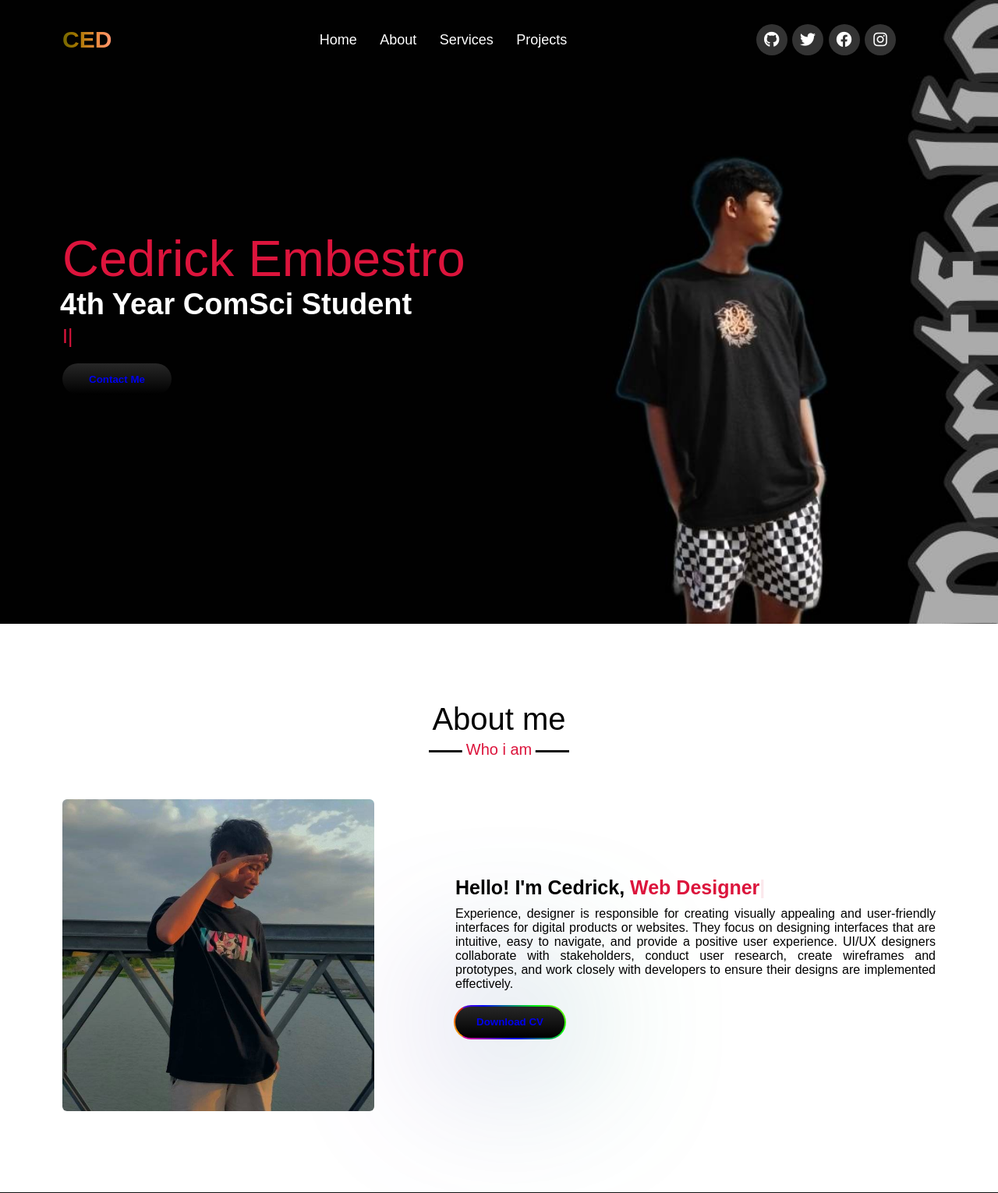
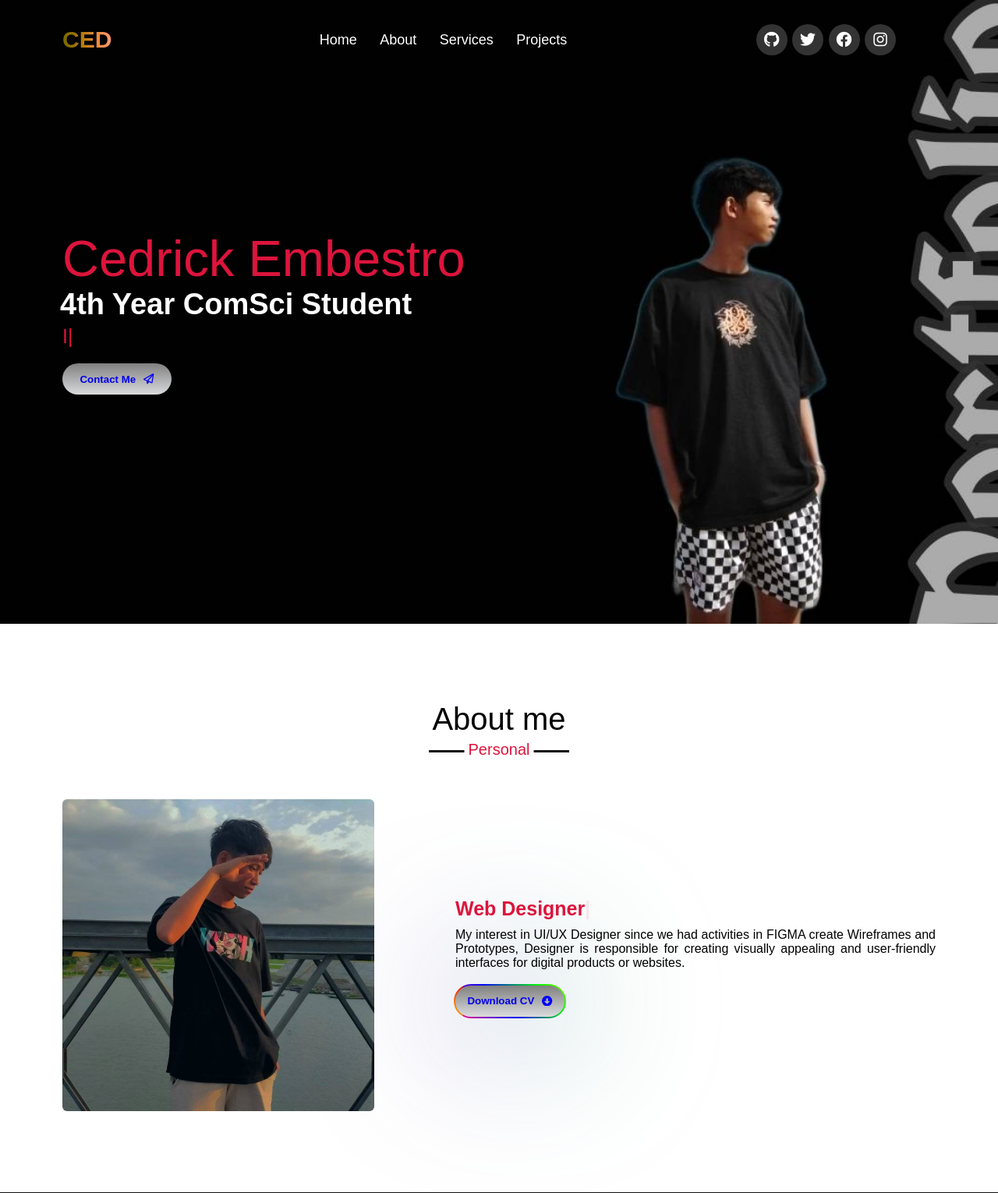
Before and after one commit to Cedrick13/Ced-Portfolio, a PHP site: page / in a window 1280 px wide. Shown: the top 1530 px of the page at 78% size. Run offline with PHP 8.4, Linux system fonts and the light colour scheme.

Commit message:
Add Icon Button And Change About Me

```diff
--- a/index.html
+++ b/index.html
@@ -47,7 +47,7 @@
                 <div class="text-2">4th Year ComSci Student</div>
                 <div class="text-3"> <span class="typing"></span></div>
                 <button class="button">
-                <a href="mailto:cedrick13wew@gmail.com">Contact Me</a>
+                <a href="mailto:cedrick13wew@gmail.com">Contact Me</a> <svg xmlns="http://www.w3.org/2000/svg" height="1em" viewBox="0 0 512 512"><!--! Font Awesome Free 6.4.0 by @fontawesome - https://fontawesome.com License - https://fontawesome.com/license (Commercial License) Copyright 2023 Fonticons, Inc. --><style>svg{fill:#0000ff}</style><path d="M16.1 260.2c-22.6 12.9-20.5 47.3 3.6 57.3L160 376V479.3c0 18.1 14.6 32.7 32.7 32.7c9.7 0 18.9-4.3 25.1-11.8l62-74.3 123.9 51.6c18.9 7.9 40.8-4.5 43.9-24.7l64-416c1.9-12.1-3.4-24.3-13.5-31.2s-23.3-7.5-34-1.4l-448 256zm52.1 25.5L409.7 90.6 190.1 336l1.2 1L68.2 285.7zM403.3 425.4L236.7 355.9 450.8 116.6 403.3 425.4z"/></svg>
                 </button>
             </div>
         </div>
@@ -62,10 +62,10 @@
                     <img src="images/about.jpg" alt="">
                 </div>
                 <div class="column right">
-                    <div class="text">Hello! I'm Cedrick, <span class="typing-2"></span></div>
-                    <p>Experience, designer is responsible for creating visually appealing and user-friendly interfaces for digital products or websites. They focus on designing interfaces that are intuitive, easy to navigate, and provide a positive user experience. UI/UX designers collaborate with stakeholders, conduct user research, create wireframes and prototypes, and work closely with developers to ensure their designs are implemented effectively.</p>
+                    <div class="text"> <span class="typing-2"></span></div>
+                    <p>My interest in UI/UX Designer since we had activities in FIGMA create Wireframes and Prototypes, Designer is responsible for creating visually appealing and user-friendly interfaces for digital products or websites.</p>
                     <button class="button">
-                        <a href="1.pdf" download></i> Download CV</a>
+                        <a href="1.pdf" download></i> Download CV</a> <svg xmlns="http://www.w3.org/2000/svg" height="1em" viewBox="0 0 512 512"><!--! Font Awesome Free 6.4.0 by @fontawesome - https://fontawesome.com License - https://fontawesome.com/license (Commercial License) Copyright 2023 Fonticons, Inc. --><style>svg{fill:#0000ff}</style><path d="M256 0a256 256 0 1 0 0 512A256 256 0 1 0 256 0zM376.9 294.6L269.8 394.5c-3.8 3.5-8.7 5.5-13.8 5.5s-10.1-2-13.8-5.5L135.1 294.6c-4.5-4.2-7.1-10.1-7.1-16.3c0-12.3 10-22.3 22.3-22.3l57.7 0 0-96c0-17.7 14.3-32 32-32l32 0c17.7 0 32 14.3 32 32l0 96 57.7 0c12.3 0 22.3 10 22.3 22.3c0 6.2-2.6 12.1-7.1 16.3z"/></svg>
                     </button>
                 </div>
             </div>
--- a/style.css
+++ b/style.css
@@ -202,7 +202,7 @@ section .title::after{
 
 /* about section styling */
 .about .title::after{
-    content: "Who i am";
+    content: "Personal";
 }
 .about .about-content .left{
     width: 45%;
@@ -235,7 +235,7 @@ section .title::after{
     justify-content: center;
     gap: 10px;
     margin-top: 20px;
-    padding: 10px 15px;
+    padding: 10px px;
     background-color: red;
     border-radius: 50px;
     border: none;
@@ -244,7 +244,7 @@ section .title::after{
     cursor: pointer;
     font-weight: 900;
     transition-duration: .2s;
-    background: linear-gradient(0deg, #000, #272727);
+    background: linear-gradient(0deg, #DADBDD, #808080);
   }
 
   .button:before, .button:after {
```
